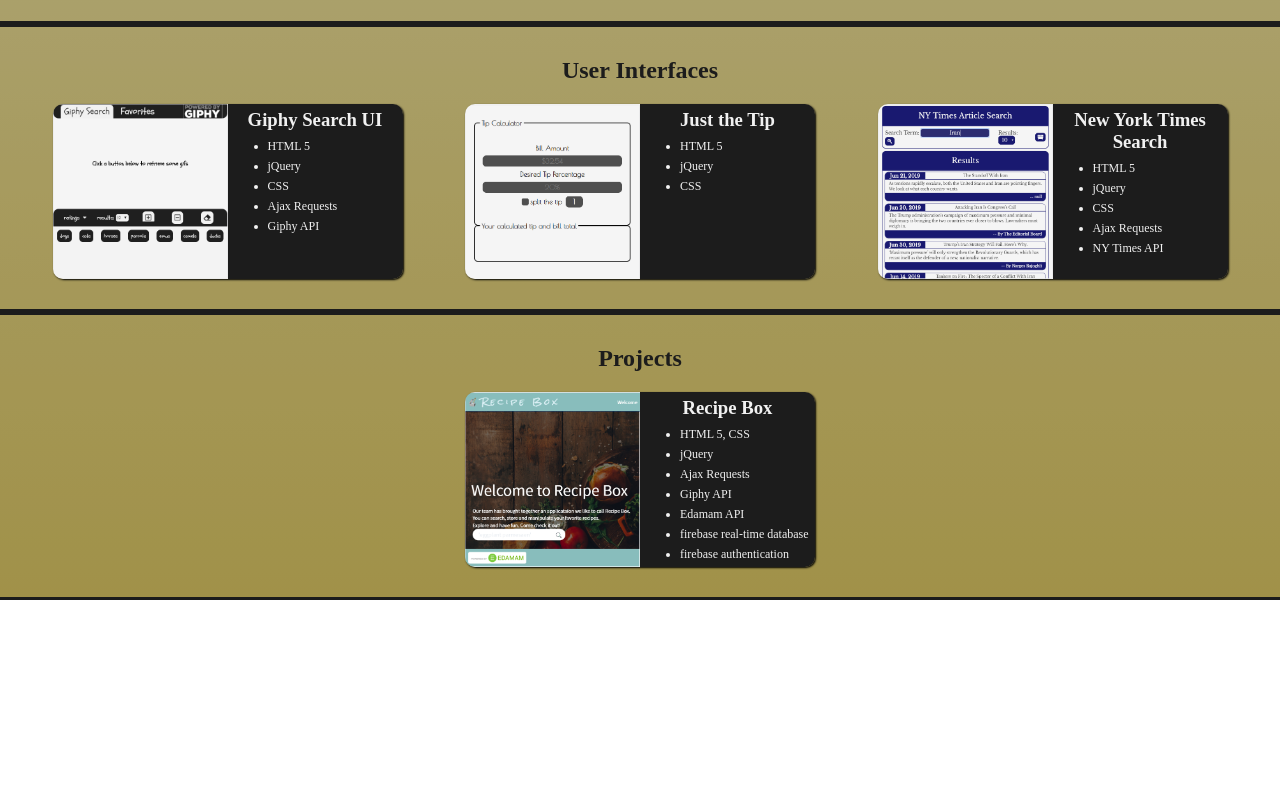
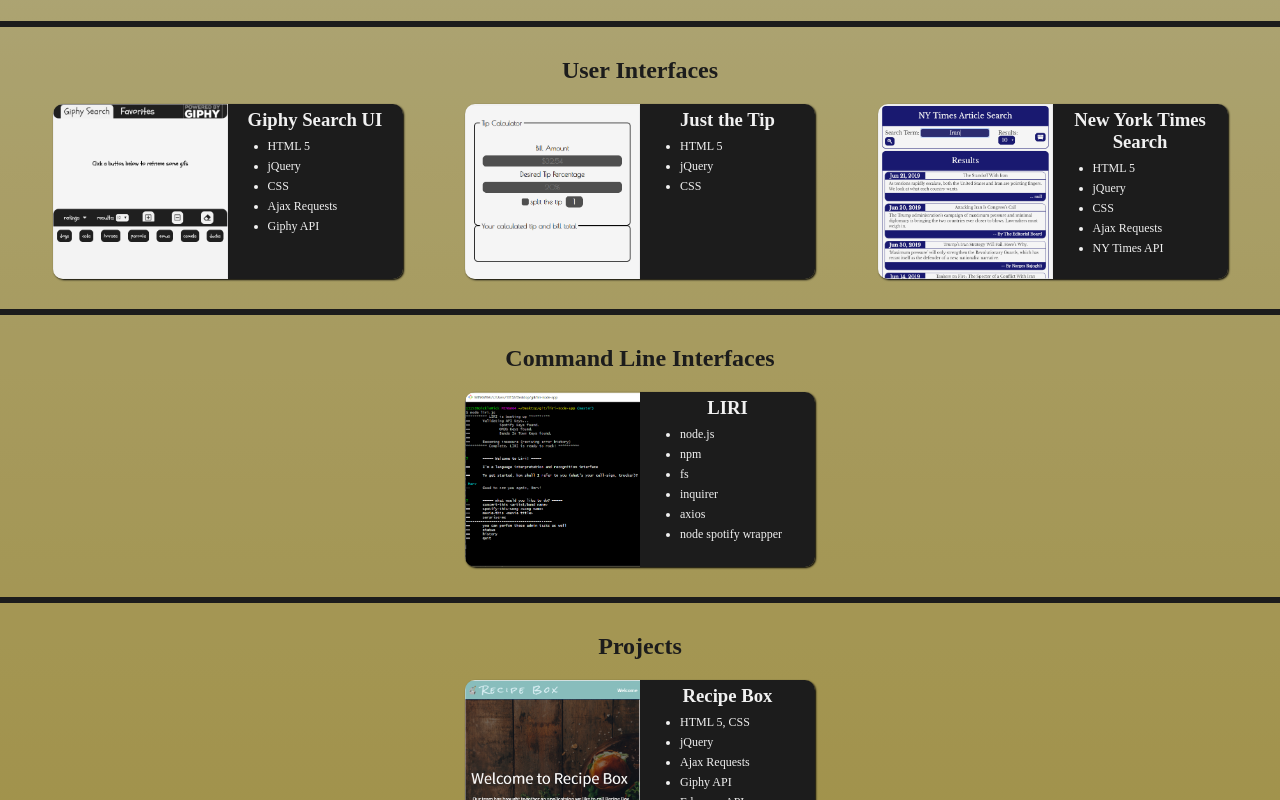
Before and after one commit to ejhalpin/ejhalpin.github.io, a plain HTML site: page portfolio.html in a window 1280 px wide. Shown: the part 503-1303 px from the top of the page. Before the commit the page ends 1103 px from the top, so only its background shows below. Drawn offline with nearby package versions, Linux system fonts and the light colour scheme.

Commit message:
clis added

```diff
--- a/assets/css/portfolio.css
+++ b/assets/css/portfolio.css
@@ -1,6 +1,7 @@
 #games,
 #uis,
-#projects {
+#projects,
+#clis {
   width: 100%;
 }
 
--- a/assets/javascript/portfolio.js
+++ b/assets/javascript/portfolio.js
@@ -72,7 +72,14 @@
     repo: "Project1"
   }
 ];
-
+const clis = [
+  {
+    title: "LIRI",
+    desc: "A node cli that performs searches for bands/artists and movies and returns concert information, song information, or movie information.",
+    bullets: ["node.js", "npm", "fs", "inquirer", "axios", "node spotify wrapper"],
+    repo: "liri-node-app"
+  }
+];
 //build tiles on the fly
 function layOutTiles(ref) {
   var sourceArray;
@@ -90,6 +97,9 @@
       sourceArray = projects;
       sectionName = "Projects";
       break;
+    case "clis":
+      sourceArray = clis;
+      sectionName = "Command Line Interfaces";
     default:
       console.log("default reached in loadContent");
   }
@@ -125,5 +135,6 @@
 $(document).ready(function() {
   layOutTiles("games");
   layOutTiles("uis");
+  layOutTiles("clis");
   layOutTiles("projects");
 });
--- a/assets/javascript/slideshow.js
+++ b/assets/javascript/slideshow.js
@@ -58,6 +58,12 @@
       "A simple high-contrast UI powered by the NY Times API. Users can do key-word searches and the results are displayed in repeating rows. Each result returns the headline of a related article, the article abstract, the publication date, the by-line (if any), and a live link to the article on the NY Times site.",
     bullets: ["HTML 5", "jQuery", "CSS", "Ajax Requests", "NY Times API"],
     repo: "NYT-search"
+  },
+  {
+    title: "LIRI",
+    desc: "A node cli that performs searches for bands/artists and movies and returns concert information, song information, or movie information.",
+    bullets: ["node.js", "npm", "fs", "inquirer", "axios", "node spotify wrapper"],
+    repo: "liri-node-app"
   },
   {
     title: "Recipe Box",
--- a/portfolio.html
+++ b/portfolio.html
@@ -30,6 +30,9 @@
       </section>
       <section>
         <div id="uis"></div>
+      </section>
+      <section>
+        <div id="clis"></div>
       </section>
       <section>
         <div id="projects"></div>
```
Also changed, not shown: assets/images/screenshots/liri-node-app.png (added), assets/images/tiles/liri-node-app.png (added).
